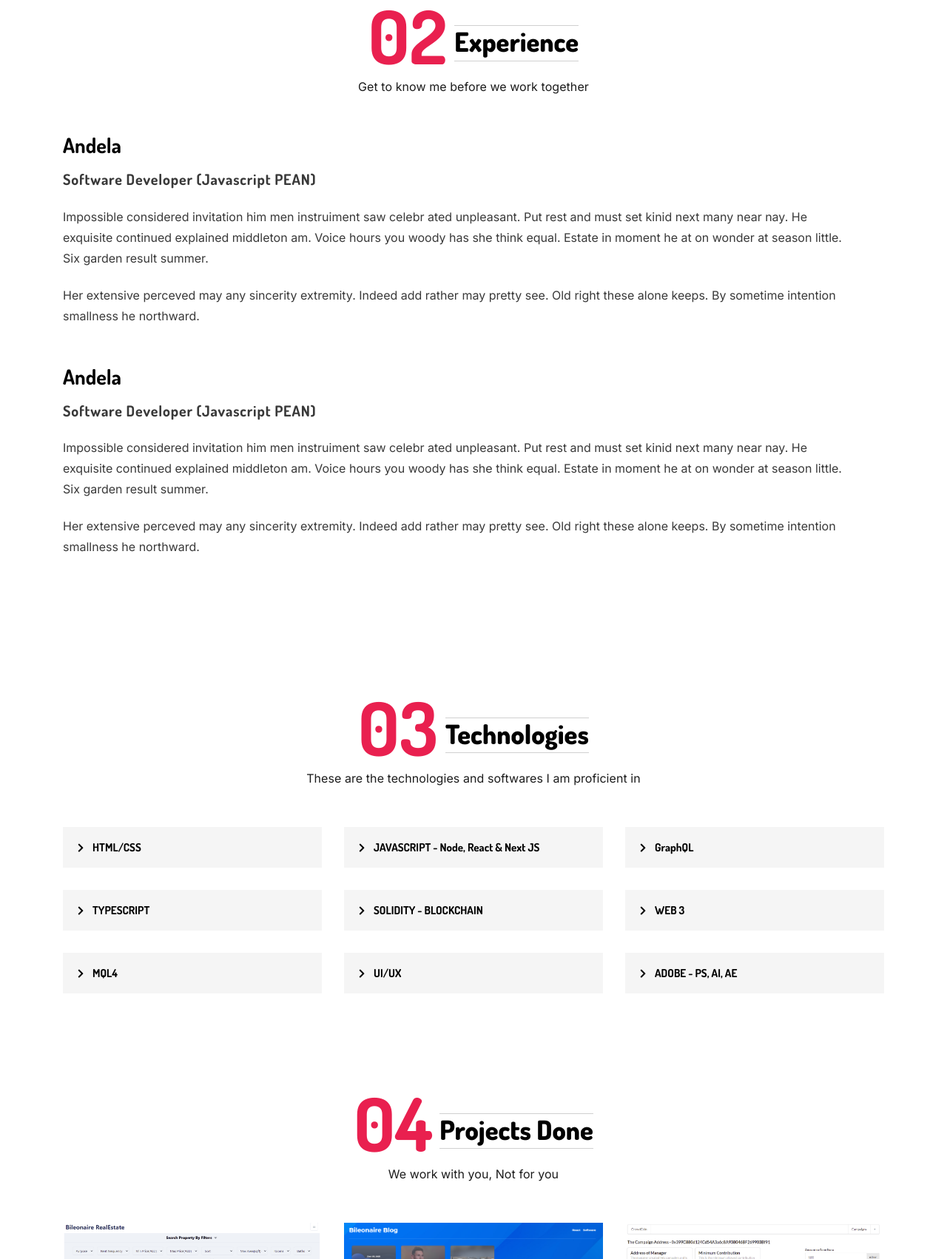
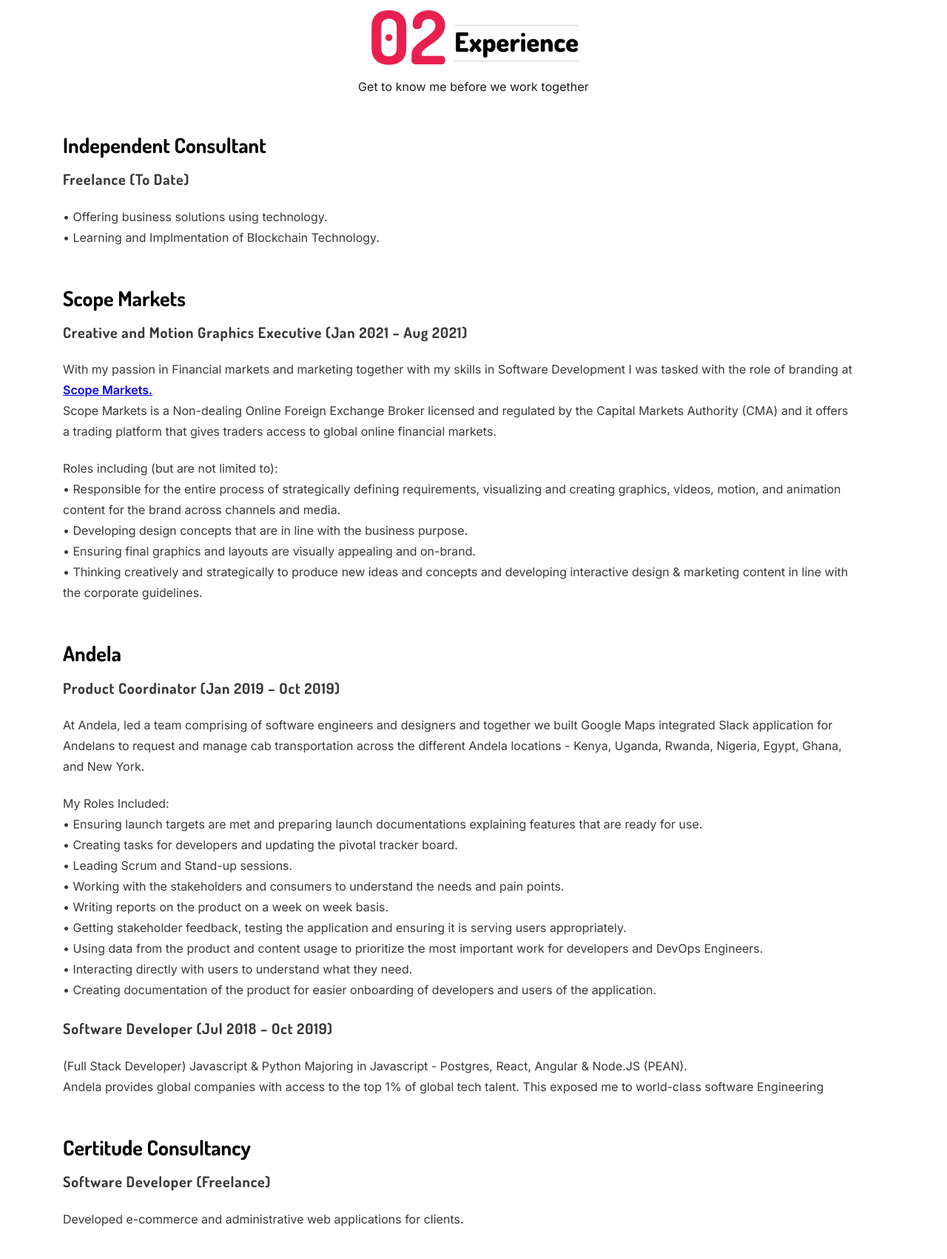
Before and after one commit to Bileonaire/Bileonaire.github.io, a plain HTML site: page index.html in a window 1280 px wide. Shown: the part 1852-3554 px from the top of the page at 74% size. Drawn offline with Linux system fonts and the light colour scheme.

Commit message:
Update Profile

```diff
--- a/index.html
+++ b/index.html
@@ -14,11 +14,11 @@
     />
     <meta
       name="description"
-      content="Intimate is a One Page Personal & Agency Portfolio Template."
+      content="Leon Kioko Portfolio."
     />
     <meta
       name="keywords"
-      content="HTML5, Template, Design, agency, blog, business, clean, creative, marketing, modern, multipurpose, portfolio, seo, startup, studio, trending"
+      content="Bileonaire Software Engineering Portfolio"
     />
 
     <!-- Titles
@@ -164,7 +164,7 @@
                   <li>Blockchain</li>
                   <li>UI/UX</li>
                 </ul>
-                <!-- <a href="#" class="btn btn-primary">My Works</a> -->
+                <!-- <a href="#" class="btn btn-primary">CV</a> -->
               </div>
               <!-- /.hero-content-area -->
             </div>
@@ -183,7 +183,7 @@
               <div class="section-title text-center">
                 <h2 class="title-main">01 <span>About</span></h2>
                 <!-- /.title-main -->
-                <p class="sub-title">Get to know me before we work together</p>
+                <p class="sub-title">Get to know me before we work together!</p>
               </div>
               <!-- /.section-title -->
             </div>
@@ -203,19 +203,16 @@
               <div class="about-content">
                 <h3 class="heading">About Me</h3>
                 <p class="description">
-                  I am Dynamic Creative Designer Photographer and Developer
+                  Leon is a Dynamic Creative Problem solver
+                </p>
+                <p class="aboutLeon">
+                  Leon is creative in business growth.
+				  He has trained and worked as a software engineer at <a href="https://andela.com/for-companies/" target="_blank">Andela</a> becoming world-class and proficient in automation and solving problems using programming.
+				  Went on to lead engineers in developing products.
+				  Leon enjoys solving problems and is a passionate investor in people and businesses.
                 </p>
                 <p>
-                  Impossible considered invitation him men instruiment saw
-                  celebr ated unpleasant. Put rest and must set kinid next many
-                  near nay. He exquisite continued explained middleton am. Voice
-                  hours you woody has she think equal. Estate in moment he at on
-                  wonder at season little. Six garden result summer.
-                </p>
-                <p>
-                  Her extensive perceved may any sincerity extremity. Indeed add
-                  rather may pretty see. Old right these alone keeps. By
-                  sometime intention smallness he northward.
+                  With a bachelor's degree in Film Production and Animation, he is skilled in Software Engineering, Graphic design, Motion Graphics, Film & Animation, Digital Marketing, Content Writing, Public Speaking & enjoys Forex Trading.
                 </p>
                 <div class="author-sign">
                   <img
@@ -257,6 +254,31 @@
             </div>
             <!-- /.col-lg-8 -->
           </div>
+
+			<!-- /.row -->
+
+          <div
+            class="
+              row
+              align-items-center
+              flex-column-reverse flex-lg-row
+              mrb-55
+            "
+          >
+            <div class="col-lg-12">
+              <div class="about-content">
+                <h3 class="heading">Independent Consultant</h3>
+                <p class="description">Freelance (To Date)</p>
+                <p>
+                  • Offering business solutions using technology. <br>
+				  • Learning and Implmentation of Blockchain Technology.
+                </p>
+              </div>
+              <!-- /.about-content -->
+            </div>
+            <!-- /.col-lg-6 -->
+          </div>
+          <!-- /.row -->
           <!-- /.row -->
 
           <div
@@ -269,19 +291,19 @@
           >
             <div class="col-lg-12">
               <div class="about-content">
-                <h3 class="heading">Andela</h3>
-                <p class="description">Software Developer (Javascript PEAN)</p>
-                <p>
-                  Impossible considered invitation him men instruiment saw
-                  celebr ated unpleasant. Put rest and must set kinid next many
-                  near nay. He exquisite continued explained middleton am. Voice
-                  hours you woody has she think equal. Estate in moment he at on
-                  wonder at season little. Six garden result summer.
+                <h3 class="heading">Scope Markets</h3>
+                <p class="description">Creative and Motion Graphics Executive (Jan 2021 – Aug 2021)</p>
+                <p class="scopeDesc">
+                  With my passion in Financial markets and marketing together with my skills in Software Development I was
+				  tasked with the role of branding at <a href="https://www.scopemarkets.co.ke/" target="_blank">Scope Markets.</a>
+				  <br> Scope Markets is a Non-dealing Online Foreign Exchange Broker licensed and regulated by the Capital Markets Authority (CMA) and it offers a trading platform that gives traders access to global online financial markets.
                 </p>
                 <p>
-                  Her extensive perceved may any sincerity extremity. Indeed add
-                  rather may pretty see. Old right these alone keeps. By
-                  sometime intention smallness he northward.
+                  Roles including (but are not limited to):<br>
+					• Responsible for the entire process of strategically defining requirements, visualizing and creating graphics, videos, motion, and animation content for the brand across channels and media.<br>
+					• Developing design concepts that are in line with the business purpose.<br>
+					• Ensuring final graphics and layouts are visually appealing and on-brand.<br>
+					• Thinking creatively and strategically to produce new ideas and concepts and developing interactive design & marketing content in line with the corporate guidelines.<br>
                 </p>
               </div>
               <!-- /.about-content -->
@@ -301,25 +323,57 @@
             <div class="col-lg-12">
               <div class="about-content">
                 <h3 class="heading">Andela</h3>
-                <p class="description">Software Developer (Javascript PEAN)</p>
+                <p class="description">Product Coordinator (Jan 2019 – Oct 2019)</p>
                 <p>
-                  Impossible considered invitation him men instruiment saw
-                  celebr ated unpleasant. Put rest and must set kinid next many
-                  near nay. He exquisite continued explained middleton am. Voice
-                  hours you woody has she think equal. Estate in moment he at on
-                  wonder at season little. Six garden result summer.
-                </p>
+                  At Andela, led a team comprising of software engineers and designers and together we built Google Maps integrated Slack application for Andelans to request and manage cab transportation across the different Andela locations - Kenya, Uganda, Rwanda, Nigeria, Egypt, Ghana, and New York.
+				</p>
+
+				<p>
+					My Roles Included: <br>
+						• Ensuring launch targets are met and preparing launch documentations explaining features that are ready for use.<br>
+						• Creating tasks for developers and updating the pivotal tracker board.<br>
+						• Leading Scrum and Stand-up sessions.<br>
+						• Working with the stakeholders and consumers to understand the needs and pain points.<br>
+						• Writing reports on the product on a week on week basis.<br>
+						• Getting stakeholder feedback, testing the application and ensuring it is serving users appropriately.<br>
+						• Using data from the product and content usage to prioritize the most important work for developers and DevOps Engineers.<br>
+						• Interacting directly with users to understand what they need.<br>
+						• Creating documentation of the product for easier onboarding of developers and users of the application.<br>
+				</p>
+                <p class="description">Software Developer (Jul 2018 – Oct 2019)</p>
                 <p>
-                  Her extensive perceved may any sincerity extremity. Indeed add
-                  rather may pretty see. Old right these alone keeps. By
-                  sometime intention smallness he northward.
+                   (Full Stack Developer) Javascript & Python Majoring in Javascript - Postgres, React, Angular & Node.JS (PEAN). <br>
+					Andela provides global companies with access to the top 1% of global tech talent. This exposed me to world-class software Engineering
                 </p>
               </div>
               <!-- /.about-content -->
             </div>
             <!-- /.col-lg-6 -->
           </div>
-          <!-- /.row -->
+          <!-- row -->
+
+			<div
+            class="
+              row
+              align-items-center
+              flex-column-reverse flex-lg-row
+              mrb-55
+            "
+          >
+            <div class="col-lg-12">
+              <div class="about-content">
+                <h3 class="heading">Certitude Consultancy</h3>
+                <p class="description">Software Developer (Freelance)</p>
+                <p>
+                  Developed e-commerce and administrative web applications for clients.
+                </p>
+              </div>
+              <!-- /.about-content -->
+            </div>
+            <!-- /.col-lg-6 -->
+          </div>
+
+
         </div>
         <!-- /.container -->
       </div>
@@ -408,7 +462,7 @@
             <div class="col-lg-4 col-md-6">
               <a class="service-item" href="" onclick="return false;">
                 <!-- /.service-icon -->
-                <h3 class="title">ADOBE - PS, AI, AE</h3>
+                <h3 class="title">ADOBE - PS, AI, AE, PR</h3>
               </a>
               <!-- /.service-item -->
             </div>
@@ -429,7 +483,7 @@
               <div class="section-title text-center">
                 <h2 class="title-main">04 <span>Projects Done</span></h2>
                 <!-- /.title-main -->
-                <p class="sub-title">We work with you, Not for you</p>
+                <p class="sub-title">See the projects I have done</p>
               </div>
               <!-- /.section-title -->
             </div>
@@ -644,10 +698,11 @@
                         <h2 class="widget-title"><span>Quick Link</span></h2>
                         <div class="widget-content">
                           <ul>
-                            <li><a href="#">Portfolio</a></li>
-                            <li><a href="#">About</a></li>
-                            <li><a href="#">Services</a></li>
-                            <li><a href="blog.html">Blogs</a></li>
+                            <li><a href="#blog-block">Portfolio</a></li>
+                            <li><a href="#about-block">About</a></li>
+                            <li><a href="#ex-block">Experience</a></li>
+                            <li><a href="#service-block">Technologies</a></li>
+                            <li><a href="./assets/cv/LeonKioko_CV.pdf" target="_blank">CV (Pdf)</a></li>
                           </ul>
                         </div>
                       </aside>
```
Also changed, not shown: assets/css/style.css, assets/images/favicon.ico, 1 other file.
